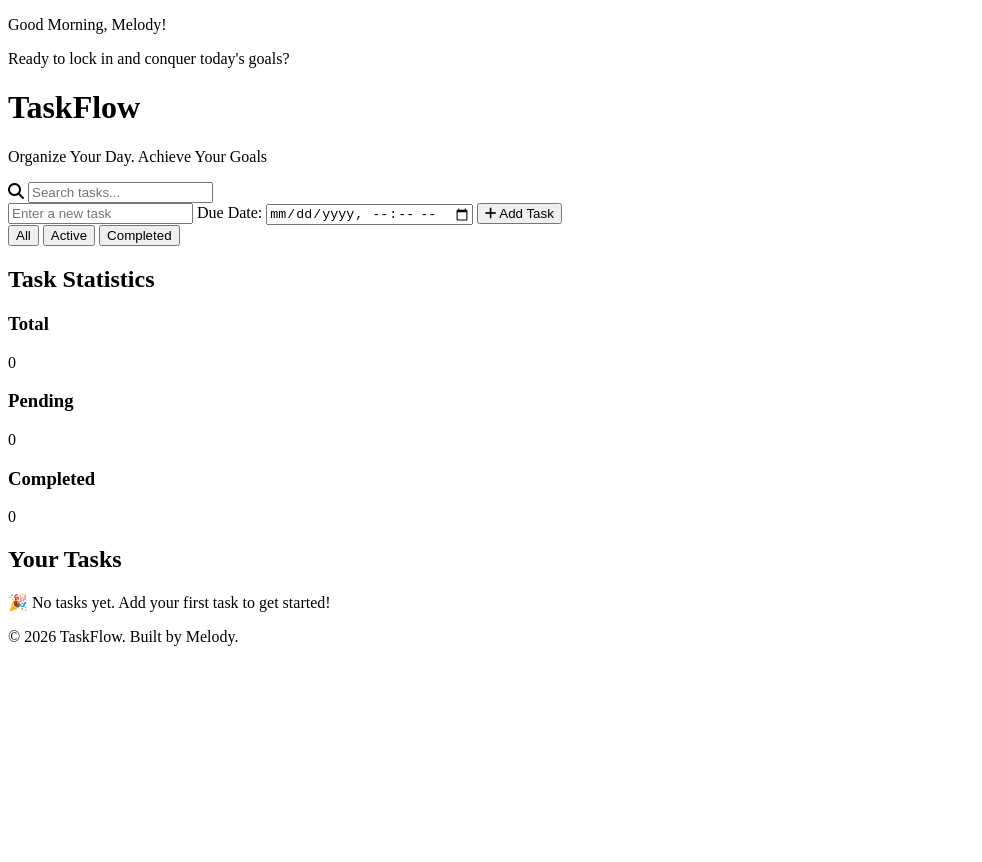
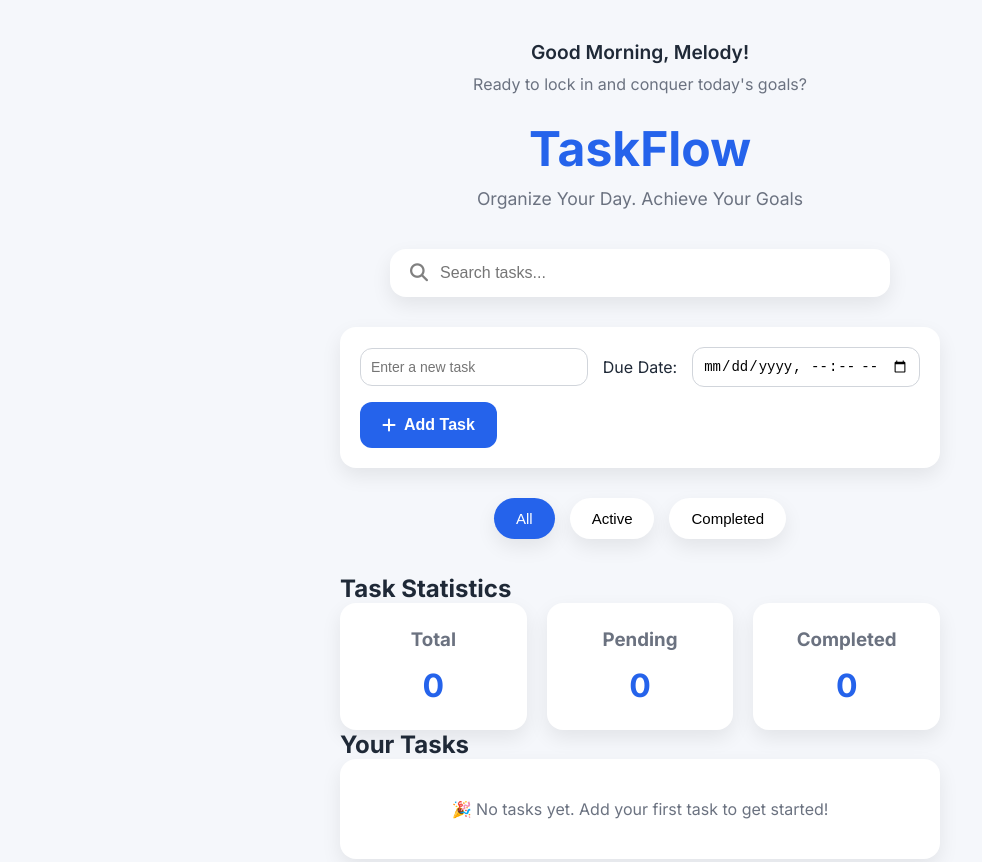
Before and after one commit to Melody-boop/TaskFlow, a plain HTML site: page index.html in a window 1280 px wide. Shown: the top 862 px of the page, without its empty margins (0-982 px from the left). Before the commit the page ends 800 px from the top, so only its background shows below. Drawn offline with Linux system fonts and the light colour scheme; files that its build step writes are made by us from their sources; files whose address does not match are found by name.

Commit message:
Complete TaskFlow HTML and initial CSS layout

```diff
--- a/index.html
+++ b/index.html
@@ -7,15 +7,21 @@
     <link rel="stylesheet" href="https://cdnjs.cloudflare.com/ajax/libs/font-awesome/6.7.2/css/all.min.css">
     <link rel="stylesheet" href="style.css">
     <title>TaskFlow | Organize Your Day</title>
+    <link rel="preconnect" href="https://fonts.googleapis.com">
+    <link rel="preconnect" href="https://fonts.gstatic.com" crossorigin>
+
+    <link href="https://fonts.googleapis.com/css2?family=Inter:wght@300;400;500;600;700&display=swap" rel="stylesheet">
 </head>
 
 <body>
     <!-- Header Section -->
+    <div class="app-container">
         <header>
             <p class="greeting">Good Morning, Melody!</p>
             <p class="motivation">Ready to lock in and conquer today's goals?</p>
             <h1>TaskFlow</h1>
             <p class="tagline">Organize Your Day. Achieve Your Goals</p>
+
         </header>
         <main>
             <!-- Search Section -->
@@ -49,7 +55,8 @@
             </section>
 
             <section class="statistics-section">
-            <h2>Task Statistics</h2>
+                <h2 class="section-title">Task Statistics</h2>
+                <div class="statistics-grid">
 
                     <article class="stat-card">
                         <h3>Total</h3>
@@ -65,6 +72,7 @@
                         <h3>Completed</h3>
                         <p id="completed-tasks">0</p>
                     </article>
+                </div>
 
             </section>
 
@@ -78,6 +86,7 @@
             </section>
 
         </main>
+    </div>
     <footer>
         <p>&copy; 2026 TaskFlow. Built by Melody.</p>
     </footer>
--- /dev/null
+++ b/style.css
@@ -0,0 +1,372 @@
+/* ===========================
+   CSS RESET
+=========================== */
+
+* {
+    margin: 0;
+    padding: 0;
+    box-sizing: border-box;
+}
+
+/* ===========================
+   DESIGN SYSTEM
+=========================== */
+
+:root {
+    --primary-color: #2563eb;
+    --primary-hover: #1d4ed8;
+
+    --background-color: #f5f7fb;
+
+    --card-color: #ffffff;
+
+    --text-color: #1f2937;
+
+    --secondary-text: #6b7280;
+
+    --border-color: #d1d5db;
+
+    --success-color: #16a34a;
+
+    --danger-color: #dc2626;
+
+    --shadow:
+        0 8px 20px rgba(0, 0, 0, 0.08);
+
+    --border-radius: 16px;
+}
+
+body {
+    font-family: 'Inter', sans-serif;
+    background-color: var(--background-color);
+    color: var(--text-color);
+    min-height: 100vh;
+    padding: 40px;
+}
+
+.app-container {
+    max-width: 600px;
+    margin: 0 auto;
+}
+
+/* ===========================
+   HEADER
+=========================== */
+
+header {
+    text-align: center;
+    margin-bottom: 40px;
+}
+
+.greeting {
+    font-size: 1.2rem;
+    font-weight: 600;
+    margin-bottom: 10px;
+}
+
+.motivation {
+    color: var(--secondary-text);
+    margin-bottom: 25px;
+}
+
+header h1 {
+
+    font-size: 3rem;
+
+    color: var(--primary-color);
+
+    margin-bottom: 10px;
+}
+
+.tagline {
+
+    font-size: 1.1rem;
+
+    color: var(--secondary-text);
+
+}
+
+.search-container {
+    max-width: 500px;
+
+    display: flex;
+
+    align-items: center;
+
+    gap: 12px;
+
+    background: white;
+
+    border-radius: var(--border-radius);
+
+    padding: 15px 20px;
+
+    box-shadow: var(--shadow);
+
+    margin: 0 auto 30px;
+}
+
+.search-container i {
+
+    color: gray;
+
+    font-size: 18px;
+
+}
+
+.search-input {
+
+    flex: 1;
+
+    border: none;
+
+    outline: none;
+
+    font-size: 16px;
+
+    background: transparent;
+
+}
+
+/* ===========================
+   TASK INPUT
+=========================== */
+
+#task-form {
+    display: flex;
+    gap: 15px;
+    align-items: center;
+
+    background: var(--card-color);
+
+    padding: 20px;
+
+    border-radius: var(--border-radius);
+
+    box-shadow: var(--shadow);
+
+    margin-bottom: 30px;
+
+    flex-wrap: wrap;
+}
+
+.task-input {
+
+    flex: 1;
+
+    max-width: 380px;
+
+    padding: 10px;
+
+    border: 1px solid var(--border-color);
+
+    border-radius: 12px;
+
+    font-size: 14px;
+
+}
+
+.due-date {
+
+    flex: 1;
+
+    padding: 10px;
+
+    border: 1px solid var(--border-color);
+
+    border-radius: 12px;
+
+    font-size: 14px;
+    width: 150px;
+
+}
+
+#add-task-btn {
+
+    background: var(--primary-color);
+
+    color: white;
+
+    border: none;
+
+    padding: 14px 22px;
+
+    border-radius: 12px;
+
+    cursor: pointer;
+
+    font-size: 16px;
+
+    font-weight: 600;
+
+    transition: .3s;
+}
+
+#add-task-btn:hover {
+
+    background: var(--primary-hover);
+
+}
+
+#add-task-btn {
+
+    display: flex;
+
+    align-items: center;
+
+    gap: 8px;
+}
+
+/* ===========================
+   STATISTICS
+=========================== */
+
+.statistics-grid {
+
+    display: grid;
+
+    grid-template-columns: repeat(3, minmax(100px, 1fr));
+
+    gap: 20px;
+
+}
+
+.stat-card {
+
+    background: var(--card-color);
+
+    padding: 25px;
+
+    border-radius: var(--border-radius);
+
+    box-shadow: var(--shadow);
+
+    text-align: center;
+
+}
+
+.stat-card h3 {
+
+    color: var(--secondary-text);
+
+    margin-bottom: 15px;
+
+}
+
+.stat-card p {
+
+    font-size: 2rem;
+
+    font-weight: bold;
+
+    color: var(--primary-color);
+
+}
+
+/* ===========================
+   FILTER BUTTONS
+=========================== */
+
+.filter-section {
+
+    display: flex;
+
+    justify-content: center;
+
+    gap: 15px;
+
+    margin-bottom: 35px;
+    justify-content: center;
+
+}
+
+.filter-btn {
+
+    background: white;
+
+    border: none;
+
+    padding: 12px 22px;
+
+    border-radius: 30px;
+
+    cursor: pointer;
+
+    font-size: 15px;
+
+    font-weight: 500;
+
+    transition: .3s;
+
+    box-shadow: var(--shadow);
+
+}
+
+.filter-btn.active {
+
+    background: var(--primary-color);
+
+    color: white;
+
+}
+
+.filter-btn:hover {
+
+    transform: translateY(-2px);
+
+}
+
+#empty-message {
+
+    text-align: center;
+
+    color: var(--secondary-text);
+
+    padding: 40px;
+
+    background: white;
+
+    border-radius: var(--border-radius);
+
+    box-shadow: var(--shadow);
+
+}
+
+footer {
+
+    margin-top: 60px;
+
+    text-align: center;
+
+    color: var(--secondary-text);
+
+    font-size: .9rem;
+
+}
+
+@media (max-width: 768px) {
+
+    body {
+        padding: 20px;
+    }
+
+    .task-input {
+        flex: 2;
+    }
+
+    .due-date {
+        flex: 1;
+    }
+
+    #add-task-btn {
+        padding: 12px 18px;
+    }
+
+    .statistics-section {
+        grid-template-columns: 1fr;
+    }
+
+    .filter-section {
+        flex-wrap: wrap;
+    }
+}
```
Also changed, not shown: css/style.css (deleted). Lines whose indentation alone changed are shown as unchanged.
